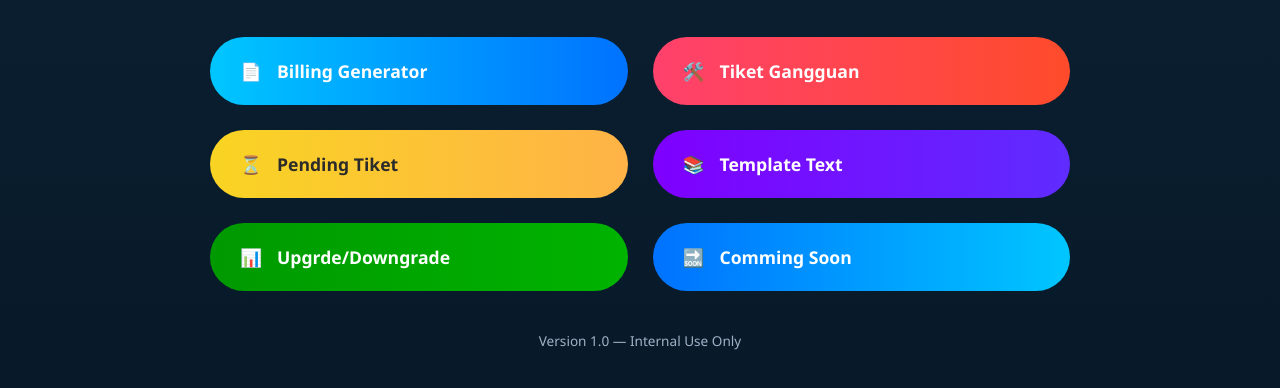
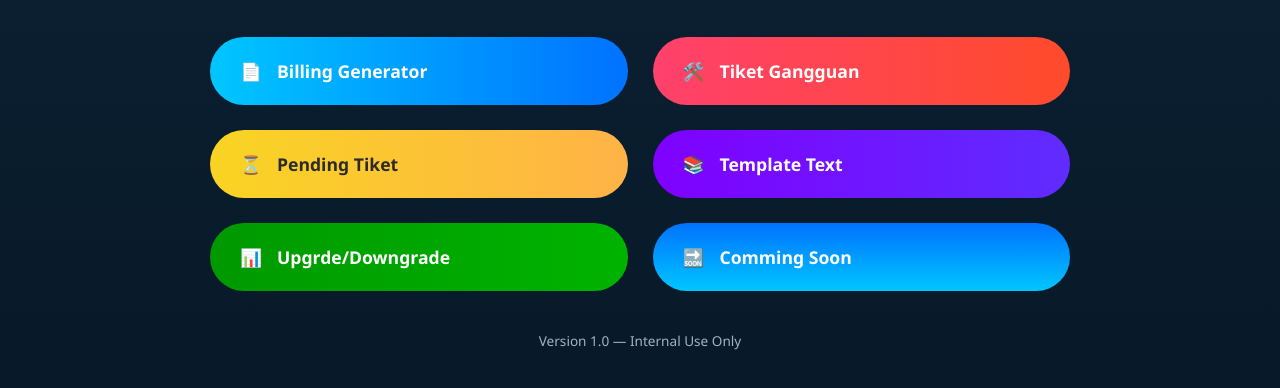
Before and after one commit to dokumensdi/ccstools, a plain HTML site: page index.html in a window 1280 px wide. Shown: the part 284-672 px from the top of the page. Drawn offline with Linux system fonts and the light colour scheme.

Commit message:
Update indexstyle.css

```diff
--- a/indexstyle.css
+++ b/indexstyle.css
@@ -77,7 +77,7 @@ h1 {
 }
 
 .blue2 {
-  background: linear-gradient(90deg, #0072ff, #00c6ff);
+  background: linear-gradient(180deg, #0072ff, #00c6ff);
 }
 
 footer {
```
